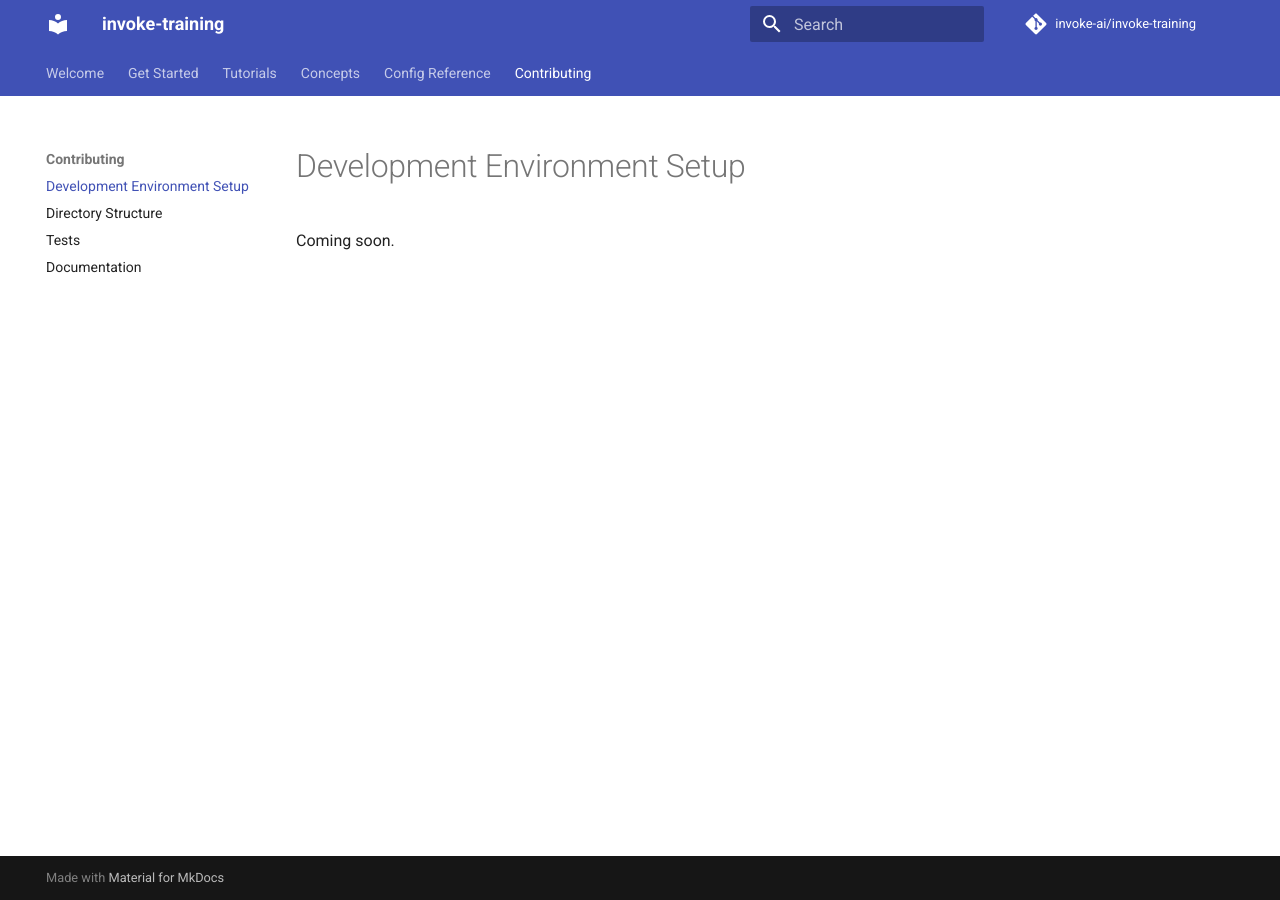
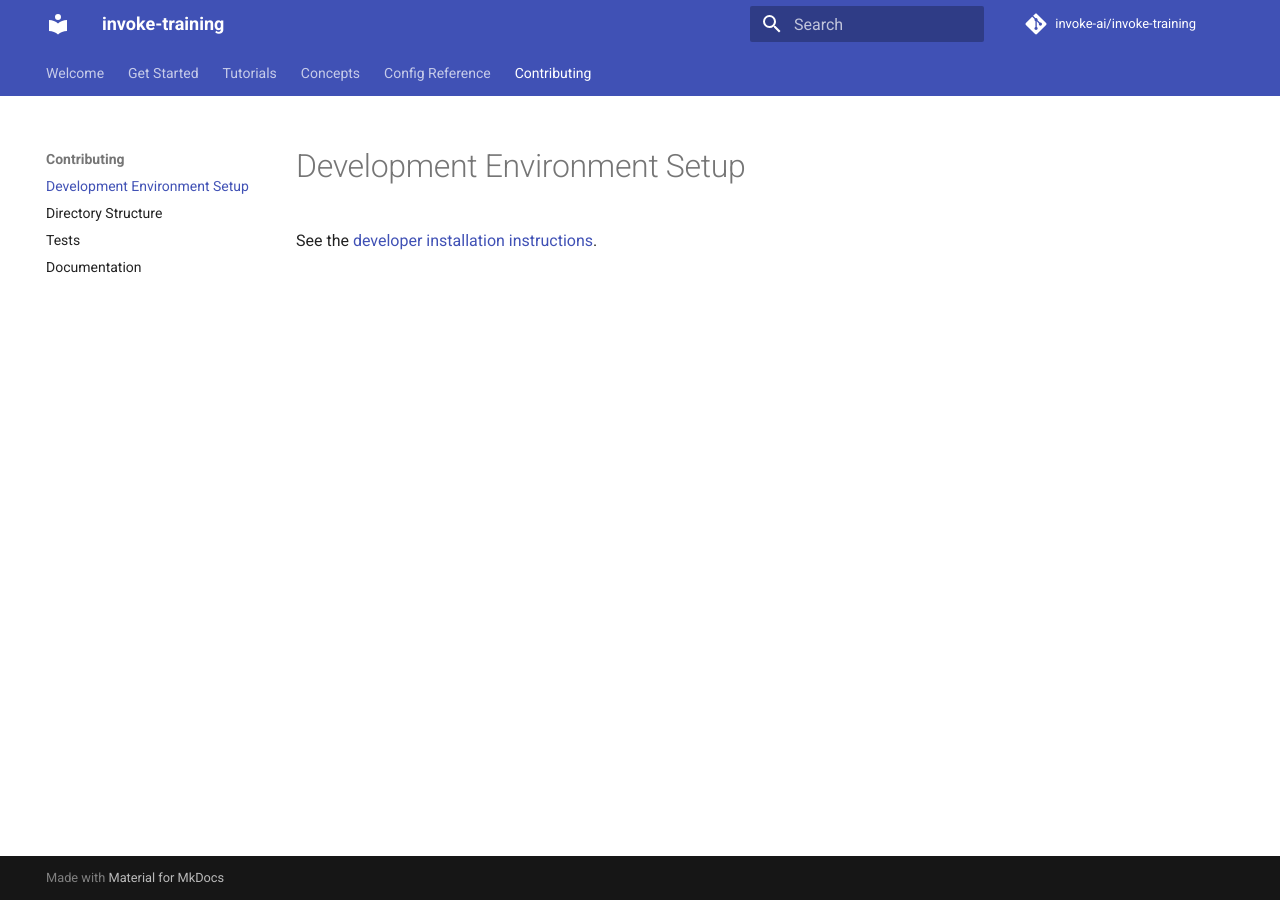
Before and after one commit to invoke-ai/invoke-training, an MkDocs documentation site: the page built from docs/contributing/development_environment.md, in a window 1280 px wide. Built offline with MkDocs 1.6.1 and Material for MkDocs 9.7.7, drawn with Linux system fonts in a browser that asks for light colours; comment, search, counter and statistics services are not loaded.

Commit message:
Update the developmen_environment.md page.

```diff
--- a/docs/contributing/development_environment.md
+++ b/docs/contributing/development_environment.md
@@ -1,3 +1,3 @@
 # Development Environment Setup
 
-Coming soon.
+See the [developer installation instructions](../get_started/installation.md#developer-installation).
```
